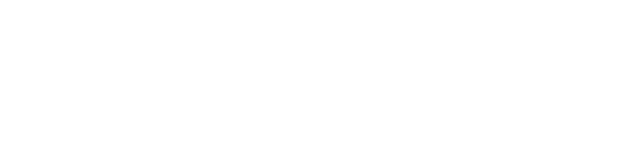
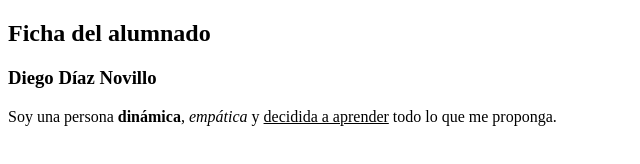
Before and after one commit to Nuvok17/Ejercicio_PR, a plain HTML site: page index.html in a window 1280 px wide. Shown: the whole page, without its empty margins (0-640 px from the left). Drawn offline with Linux system fonts and the light colour scheme.

Commit message:
Creation web header

```diff
--- a/index.html
+++ b/index.html
@@ -9,5 +9,16 @@
 
 <body>
 
+    <head>
+
+    <h2>Ficha del alumnado</h>
+    <h3>Diego Díaz Novillo</h4>
+    <p>Soy una persona <b>dinámica</b>, <i>empática</i> y <u>decidida a aprender</u>  todo lo que me proponga.</p>
+
+
+
+    </head>
+
+
 </body>
 </html>
```
